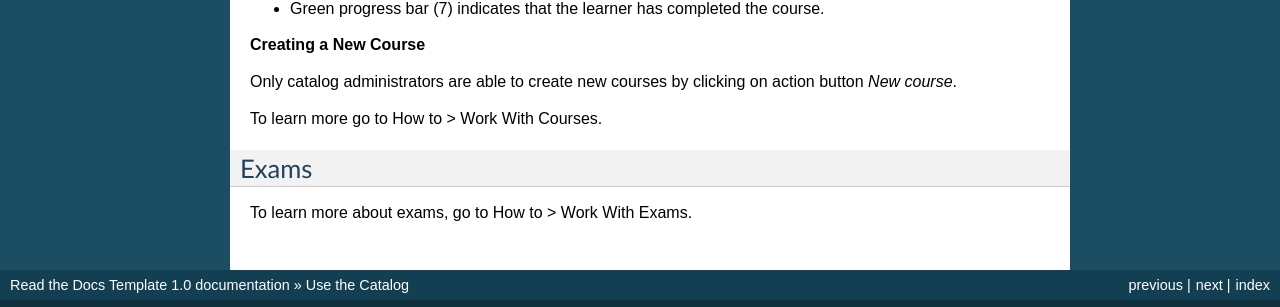
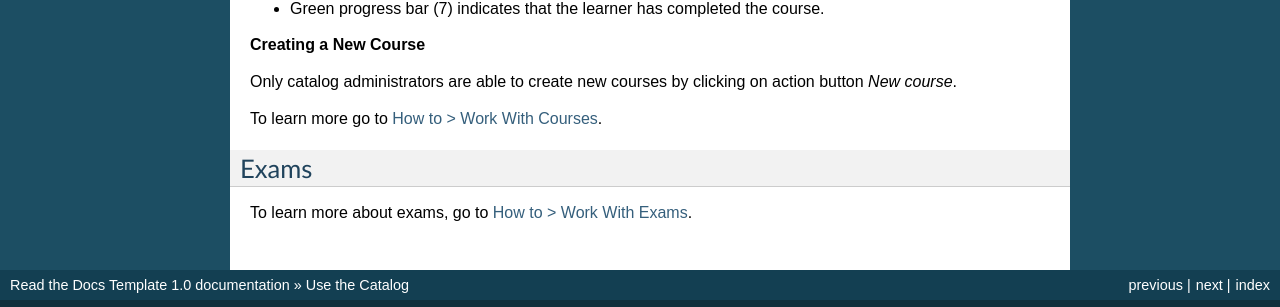
Before and after one commit to pslisko/performa365docs, a Sphinx documentation site: the page built from docs/howto/use_the_catalog.rst, in a window 1280 px wide. Shown: the part 1044-1351 px from the top of the page. Built offline with Sphinx 7.4.7, drawn with Linux system fonts in a browser that asks for light colours; pages that are not in the unit, such as notebooks, are missing from menus; part of the change alters nothing that is shown.

```diff
--- a/docs/howto/use_the_catalog.rst
+++ b/docs/howto/use_the_catalog.rst
@@ -38,10 +38,10 @@ Each course tile contains name, image and learner status displayed by the progre
 
 Only catalog administrators are able to create new courses by clicking on action button *New course*.
 
-To learn more go to How to > Work With Courses.
+To learn more go to :ref:`How to > Work With Courses<courses>`.
 
 
 Exams
 **********
 
-To learn more about exams, go to How to > Work With Exams.
+To learn more about exams, go to :ref:`How to > Work With Exams<exams>`.
```
